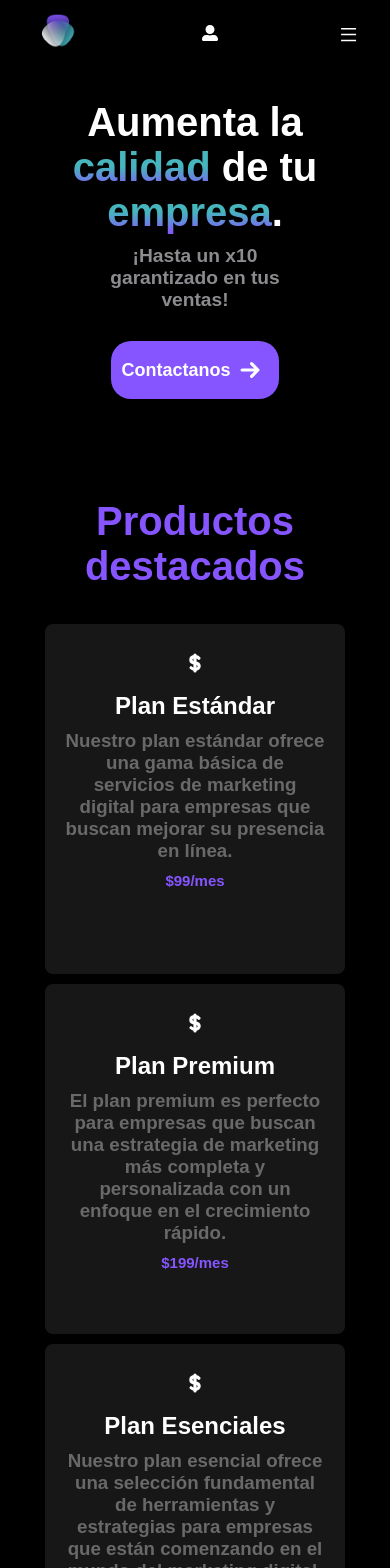
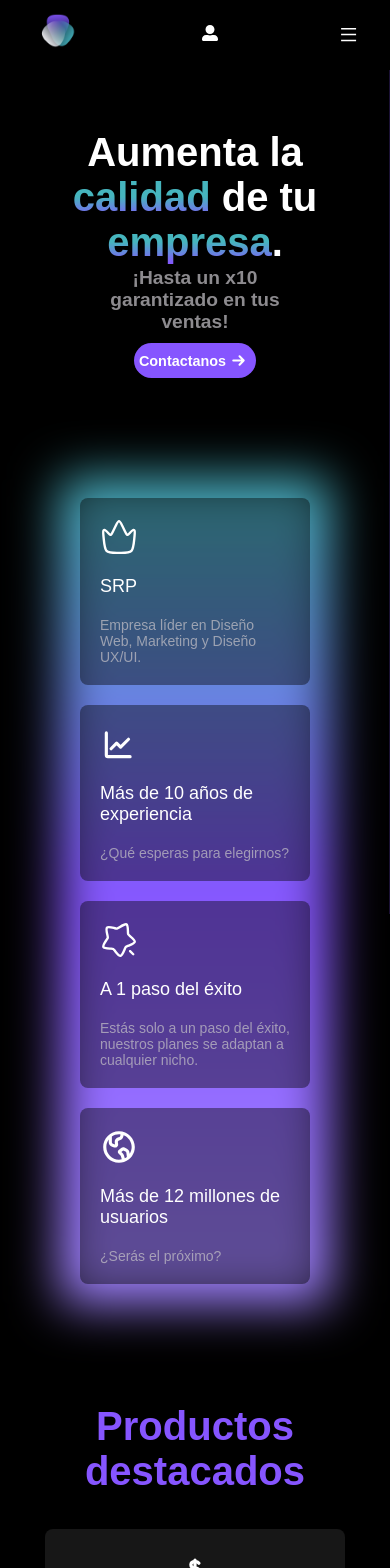
Before and after one commit to Srossiprieto/Integrador-React-Sr, a React (Vite) app: page / in a window 390 px wide. Shown: the top 1568 px of the page. Built offline with nearby package versions, Linux system fonts and the light colour scheme.

Commit message:
Menu-Responsive-Context

```diff
--- a/index.html
+++ b/index.html
@@ -4,7 +4,7 @@
     <meta charset="UTF-8" />
     <link rel="icon" type="image/svg+xml" href="/vite.svg" />
     <meta name="viewport" content="width=device-width, initial-scale=1.0" />
-    <title>Vite + React</title>
+    <title>SRP</title>
     <link rel="apple-touch-icon" sizes="180x180" href="./favicon_io/apple-touch-icon.png">
   <link rel="icon" type="image/png" sizes="32x32" href="./favicon_io/favicon-32x32.png">
   <link rel="icon" type="image/png" sizes="16x16" href="./favicon_io/favicon-16x16.png">
--- a/src/App.jsx
+++ b/src/App.jsx
@@ -1,3 +1,4 @@
+import { DropDownProvider } from './components/Navbar/DropDownContext';
 import Categories from './components/Categories/Categories';
 import Footer from './components/Footer/Footer';
 import Hero from './components/Hero/Hero';
@@ -11,12 +12,14 @@ function App() {
 
   return (
     <>
+    <DropDownProvider>
       <Navbar/>
       <Layout>
         <Hero/>
-        <CardsProducts/>
+          <CardsProducts/>
       </Layout>
       <Footer/>
+    </DropDownProvider>
     </>
   )
 }
--- a/src/components/Hero/Hero.jsx
+++ b/src/components/Hero/Hero.jsx
@@ -1,7 +1,10 @@
 // Hero.jsx
 import React from 'react';
 import arrowRight from '../assets/img/arrow-right.svg';
-import { HeroContainerStyled, HeroTextContainerStyled, HeroImageContainerStyled, HeroGridContainerStyled } from './HeroStyles';
+import { HeroContainerStyled,
+  HeroTextContainerStyled,
+  HeroImageContainerStyled,
+  HeroGridContainerStyled } from './HeroStyles';
 import Card from '../Hero/HeroCard';
 import { cardsData } from './data';
 
--- a/src/components/Hero/HeroStyles.js
+++ b/src/components/Hero/HeroStyles.js
@@ -1,4 +1,5 @@
 import styled from 'styled-components';
+
 
 export const HeroContainerStyled = styled.div`
   display: flex;
@@ -18,10 +19,10 @@ export const HeroContainerStyled = styled.div`
     text-align: center;
     background-color: var(--purple-500);
     color: var(--text);
-    margin-top: 30px;
-    padding: 10px;
+    margin-top: 10px;
+    padding: 5px;
     border-radius: 20px;
-    font-size: 18px;
+    font-size: 0.9rem;
     font-weight: 800;
   }
 
@@ -32,6 +33,7 @@ export const HeroContainerStyled = styled.div`
 
   @media (max-width: 968px) {
     flex-direction: column;
+    gap: 100px;
   }
 
 `;
@@ -44,9 +46,9 @@ export const HeroTextContainerStyled = styled.div`
   width: 50%;
 
   h1 {
-    font-size: 3.5rem;
+    font-size: 3rem;
     font-weight: 800;
-    margin-bottom: 10px;
+    margin-bottom: 2px;
     color: var(--text);
   }
 
@@ -59,14 +61,14 @@ export const HeroTextContainerStyled = styled.div`
   }
 
   h2 {
-    font-size: 1.5rem;
+    font-size: 1rem;
     font-weight: 800;
     margin: 0;
     color: var(--text-grey);
   }
 
   p {
-    font-size: 1.2rem;
+    font-size: 1.4rem;
   }
 
   @media (max-width: 968px) {
@@ -90,38 +92,54 @@ export const HeroTextContainerStyled = styled.div`
 `;
 
 export const HeroImageContainerStyled = styled.div`
-  width: 50%;
-  position: relative;
-
+ position: relative; // Esto permite que las tarjetas posicionadas absolutamente se coloquen en relación a este contenedor
+  width: 40%; // Asegura que el contenedor ocupe todo el ancho disponible
+  height: 40%; // Ajusta la altura automáticamente en función del contenido
+  display: flex; // Utiliza flexbox para un control más fácil del diseño
+  justify-content: center; // Centra las tarjetas horizontalmente
+  align-items: center; // Centra las tarjetas verticalmente
   &::before {
-    content: "";
-    position: absolute;
-    top: 50%;
-    left: 50%;
-    transform: translate(-50%, -50%);
-    width: 80%;
-    height: 100%;
-    background: linear-gradient(to top, var(--purple-500), var(--decoration));
-    filter: blur(30px);
-    border-radius: 20%;
-    z-index: -1;
+    content: ""; // Añade un pseudo-elemento para crear un fondo
+    position: absolute; // Posiciona el fondo en relación al contenedor
+    top: 0; // Coloca el fondo en la parte superior del contenedor
+    right: 0; // Coloca el fondo en la parte derecha del contenedor
+    bottom: 0; // Coloca el fondo en la parte inferior del contenedor
+    left: 0; // Coloca el fondo en la parte izquierda del contenedor
+    background: linear-gradient(to bottom, var(--decoration),var(--purple-500) ,var(--purple-400)); // Aplica un degradado de color al fondo
+    z-index: -1; // Coloca el fondo detrás del contenido
+    border-radius: 8px; // Añade esquinas redondeadas al fondo
+    filter: blur(25px); // Aplica un desenfoque al fondo
   }
 
   > div {
     display: grid;
     grid-template-columns: repeat(2, 1fr);
     gap: 20px;
-    width: 400px;
-    margin: 10%;
+    width: 100%;
     box-sizing: border-box;
-    z-index: 2;
     position: relative;
     padding: 20px;
     border-radius: 8px;
   }
 
   @media (max-width: 960px) {
-    display: none;
+    display: flex;
+    flex-direction: column;
+    width: 100%;
+
+  }
+  @media (max-width: 768px) {
+    > div {
+    display: flex;
+    flex-direction: column;
+    gap: 20px;
+    width: 100%;
+    box-sizing: border-box;
+    position: relative;
+    padding: 20px;
+    border-radius: 8px;
+  }
+
   }
 `;
 
@@ -135,4 +153,5 @@ export const HeroGridContainerStyled = styled.div`
   position: relative;
   padding: 20px;
   border-radius: 8px;
+
 `
--- a/src/components/Layout/LayoutStyles.js
+++ b/src/components/Layout/LayoutStyles.js
@@ -1,6 +1,7 @@
 import styled from "styled-components";
 
 export const LayoutWrapper = styled.div`
+padding-top: 30px;
 width: 100%;
 height: auto;
 display: flex;
--- /dev/null
+++ b/src/components/Navbar/DropDownContext.jsx
@@ -0,0 +1,17 @@
+import React, { createContext, useState } from 'react';
+
+export const DropDownContext = createContext();
+
+export const DropDownProvider = ({ children }) => {
+  const [isOpen, setIsOpen] = useState(false);
+
+  const toggle = () => {
+    setIsOpen(!isOpen);
+  } ;
+
+  return (
+    <DropDownContext.Provider value={{ isOpen, toggle }}>
+      {children}
+    </DropDownContext.Provider>
+  );
+};
--- a/src/components/Navbar/Navbar.jsx
+++ b/src/components/Navbar/Navbar.jsx
@@ -1,17 +1,45 @@
+import React, { useEffect } from 'react';
 import {
   NavbarContainerStyled,
   NavbarUlStyled,
   MenuContainerStyled,
-  UserNavStyled
+  UserNavStyled,
+  DropDownMenuStyled,
+  DropDownMenu,
+  BlurBackground
 } from './NavbarStyles';
+
+import { DropDownContext } from './DropDownContext'
+import { useContext } from 'react';
 
 import logoNav from '../assets/img/logoNav.png'
 import {FaUserAlt} from "react-icons/fa";
 import {AiOutlineMenu} from "react-icons/ai"
+import { IoClose } from "react-icons/io5";
 
 
 function Navbar() {
+  const { isOpen, toggle } = useContext(DropDownContext);
+
+  useEffect(() => {
+    const closeMenu = () => {
+      if (isOpen) {
+        toggle();
+      }
+    };
+
+    window.addEventListener('scroll', closeMenu);
+    window.addEventListener('click', closeMenu);
+
+    return () => {
+      window.removeEventListener('scroll', closeMenu);
+      window.removeEventListener('click', closeMenu);
+    };
+  }, [isOpen, toggle]);
+
   return (
+    <>
+      {isOpen && <BlurBackground onClick={toggle} />}
       <NavbarContainerStyled>
           <a href="#">
             <img src={logoNav} alt="LogoNav" />
@@ -33,10 +61,19 @@ function Navbar() {
         <UserNavStyled>
           <FaUserAlt/>
         </UserNavStyled>
-      <MenuContainerStyled>
-        <AiOutlineMenu/>
+        <MenuContainerStyled onClick={(e) => {e.stopPropagation(); toggle();}}>
+          {isOpen ? <IoClose /> : <AiOutlineMenu/>}
         </MenuContainerStyled>
+          <DropDownMenuStyled isOpen={isOpen} onClick={(e) => e.stopPropagation()}>
+            <DropDownMenu>
+              <a href="#">Inicio</a>
+              <a href="#">Nosotros</a>
+              <a href="#">Categorias</a>
+              <a href="#">Productos</a>
+            </DropDownMenu>
+          </DropDownMenuStyled>
       </NavbarContainerStyled>
+    </>
   );
 };
 
--- a/src/components/Navbar/NavbarStyles.js
+++ b/src/components/Navbar/NavbarStyles.js
@@ -54,7 +54,63 @@ export const MenuContainerStyled = styled.div`
   font-size: 1.2rem;
   cursor: pointer;
   color: var(--text);
+  .active{
+  display: none;
+}
   @media (max-width: 968px) {
     display: flex;
   }
+
+  `;
+export const DropDownMenuStyled = styled.div`
+  position: absolute;
+  top: 70px;
+  right: 0;
+  width: 20vh;
+  height: 100vh;
+  background-color: var(--bg-footer);
+  display: flex;
+  flex-direction: column;
+  align-items: center;
+  justify-content: center;
+  z-index: 111;
+  transform: ${props => props.isOpen ? 'translateX(0)' : 'translateX(100%)'};
+  transition: transform 0.3s ease-in-out;
+  a {
+    text-decoration: none;
+    color: var(--text);
+    margin: 0 10px;
+    font-weight: 600;
+    &:hover {
+      color: var(--decoration);
+    }
+  }
+`
+
+export const DropDownMenu = styled.div`
+  display: flex;
+  flex-direction: column;
+  align-items: center;
+  justify-content: space-between;
+  z-index: 111;
+  gap: 40px;
+
+  a {
+    text-decoration: none;
+    color: var(--text);
+    margin: 0 10px;
+    font-weight: 600;
+    &:hover {
+      color: var(--decoration);
+    }
+  }
+`
+export const BlurBackground = styled.div`
+  position: fixed;
+  top: 0;
+  left: 0;
+  width: 100%;
+  height: 100%;
+  backdrop-filter: blur(5px);
+  z-index: 1;
 `;
--- a/src/components/Products/CardsProducts.jsx
+++ b/src/components/Products/CardsProducts.jsx
@@ -2,6 +2,7 @@ import React from 'react'
 import {products} from "../../data/products"
 import { ProductContainer,ContainerProductWrapper ,ProductWrapper } from "./CardProductsStyles"
 import CardProduct from "./CardProduct"
+
 
 function CardsProducts() {
     return (
@@ -13,7 +14,7 @@ function CardsProducts() {
 
               <CardProduct key={prod.id} {...prod} />
 
-            ))}
+              ))}
         </ProductWrapper>
         </ContainerProductWrapper>
       </ProductContainer>
```
Also changed, not shown: src/components/Products/CardProduct.jsx (indentation only), src/components/assets/img/arrow-right.svg. Lines whose indentation alone changed are shown as unchanged.
